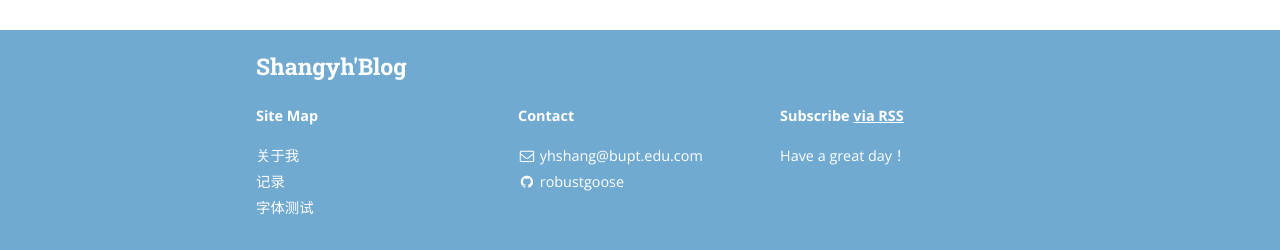
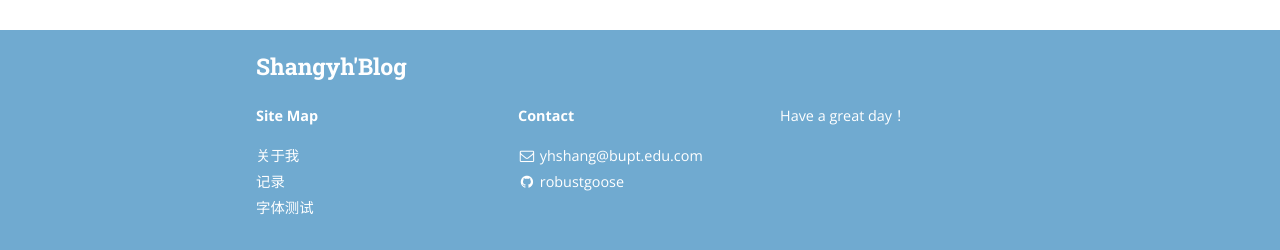
Before and after one commit to RobustGoose/biggoose.github.io, a Jekyll site: the page built from index.html, in a window 1280 px wide and 1029 px high. Shown: the part 776-1026 px from the top of the window. Built offline with Jekyll 4.4.1, drawn with Linux system fonts in a browser that asks for light colours; nearby versions of some CDN libraries; the list of posts is cut into pages by our own code.

Commit message:
Update footer.html

```diff
--- a/_includes/footer.html
+++ b/_includes/footer.html
@@ -38,7 +38,6 @@
     </div>
 
     <div class="site-signature">
-      <p class="rss-subscribe text"><strong>Subscribe <a href="{{ "/feed.xml" | prepend: site.baseurl }}">via RSS</a></strong></p>
       <p class="text">{{ site.description }}</p>
     </div>
 
```
